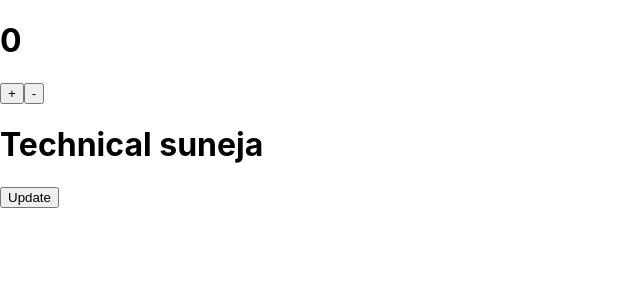
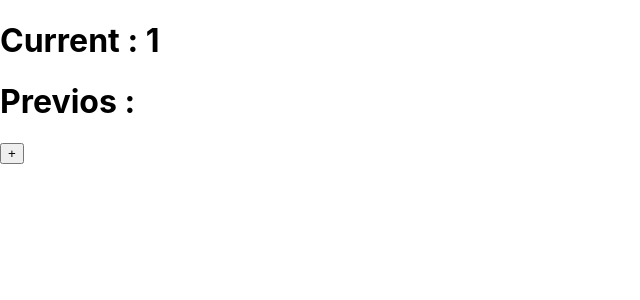
Before and after one commit to yash-purkar/react-concepts, a React (Create React App) app in the folder react-practical-questions/: page / in a window 1280 px wide. Shown: the top 300 px of the page, without its empty margins (0-640 px from the left). Built offline with nearby package versions, Linux system fonts and the light colour scheme.

Commit message:
previous state

```diff
--- a/react-practical-questions/src/App.js
+++ b/react-practical-questions/src/App.js
@@ -7,6 +7,8 @@ import Product from './Updating/Product';
 import Posts from './Axios/Posts';
 import AxiosPost from './Axios/AxiosPost';
 import UseState from './Hooks/UseState';
+import UseEffect from './Hooks/UseEffect';
+import PrevState from './Hooks/PreviousState'
 
 
 function App() {
@@ -18,7 +20,9 @@ function App() {
     // <Product />
     // <Posts />
     // <AxiosPost />
-    <UseState />
+    // <UseState />
+    // <UseEffect />
+    <PrevState />
 
   );
 }
--- /dev/null
+++ b/react-practical-questions/src/Hooks/PreviousState.js
@@ -0,0 +1,24 @@
+import React from 'react'
+
+export default function PreviousState() {
+  const [count, setCount] = React.useState(1);
+  const [pre, setPre] = React.useState()
+
+  function updateCount() {
+    let randomVal = Math.floor(Math.random() * 100)
+
+    setCount(prev => {
+      console.log(prev
+      )
+      setPre(prev)
+      return randomVal;
+    });
+  }
+
+  return (
+    <div><h1>Current : {count}</h1>
+      <h1>Previos : {pre}</h1>
+      <button onClick={updateCount}>+</button>
+    </div>
+  )
+}
--- /dev/null
+++ b/react-practical-questions/src/Hooks/UseEffect.js
@@ -0,0 +1,20 @@
+import React from 'react'
+
+export default function UseEffect() {
+  const [counter, setCounter] = React.useState(0);
+  const [counter1, setCounter1] = React.useState(0);
+
+  React.useEffect(() => {
+    console.log("Called")
+  }, [counter1]);
+  //Initially it behaves like componentDidMount and after updating the state it behaves like componentDidUpdate.
+
+  return (
+    <div>
+      <h1>{counter}</h1>
+      <button onClick={() => setCounter(counter + 1)}>+</button>
+      <h1>{counter1}</h1>
+      <button onClick={() => setCounter1(counter1 + 1)}>+</button>
+    </div>
+  )
+}
--- a/react-practical-questions/src/Hooks/UseState.js
+++ b/react-practical-questions/src/Hooks/UseState.js
@@ -7,8 +7,6 @@ export default function UseState() {
   const name = channelName[0];
   console.log(channelName);
   const setName = channelName[1];
-
-
 
   function decre() {
     if (counter > 0) {
```
